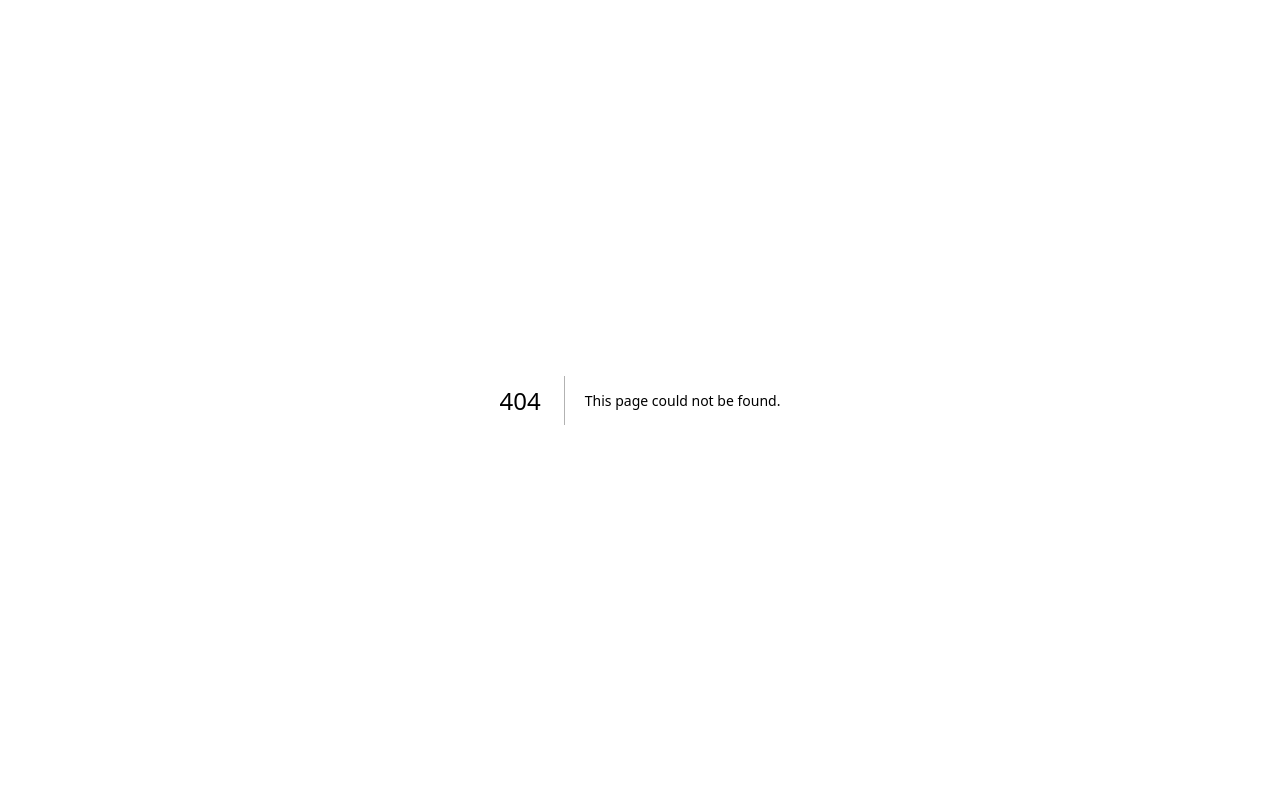
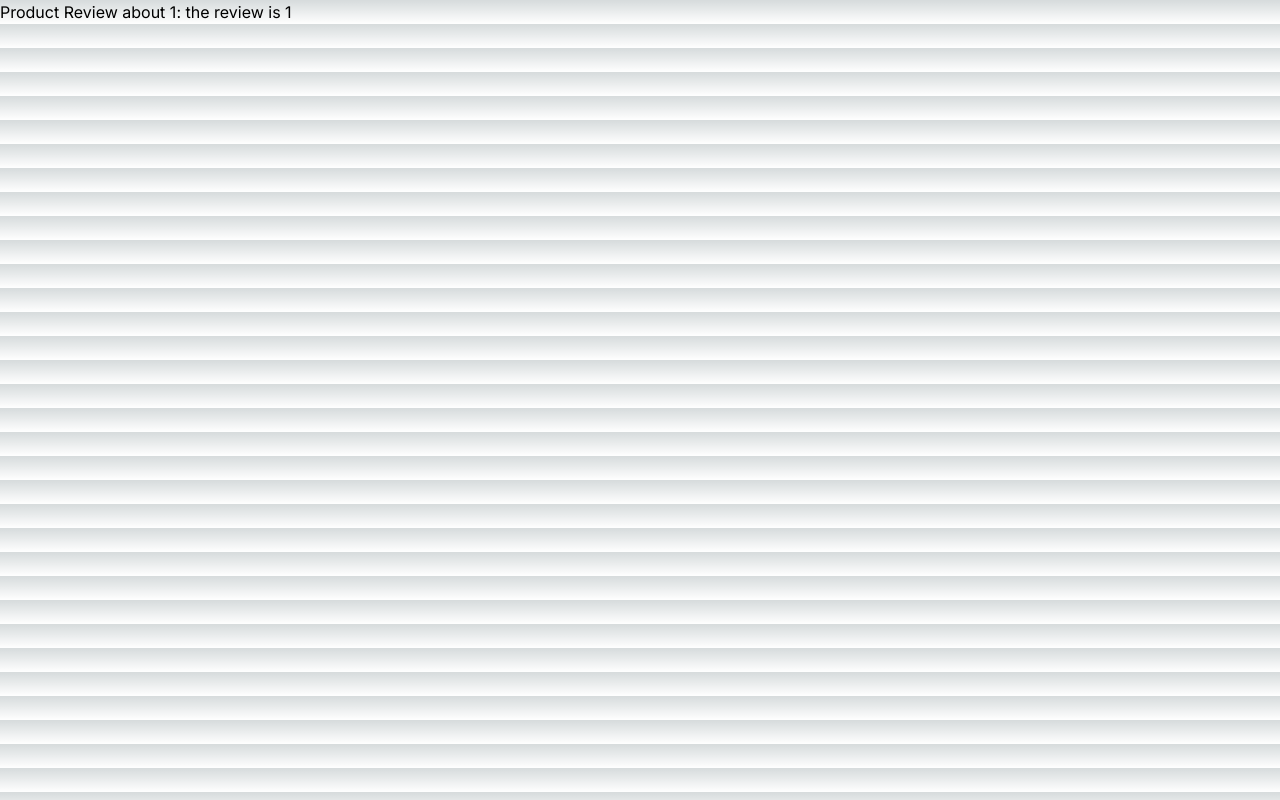
Before and after one commit to Rajeshsjk0/nexjs-14, a Next.js app: page /products/1/reviews/1 in a window 1280 px wide. Before the commit this address had no page. Built offline with nearby package versions, Linux system fonts and the light colour scheme.

Commit message:
nested dynamic routes

```diff
--- /dev/null
+++ b/src/app/products/[productId]/reviews/[reviewId]/page.tsx
@@ -0,0 +1,21 @@
+const productReview = ({
+  params,
+}: {
+  params: {
+    productId: string;
+    reviewId: string;
+  };
+}) => {
+  const productId = params.productId;
+  const reviewId = params.reviewId;
+
+  return (
+    <div>
+      <h1>
+        Product Review about {productId}: the review is {reviewId}
+      </h1>
+    </div>
+  );
+};
+
+export default productReview;
```
